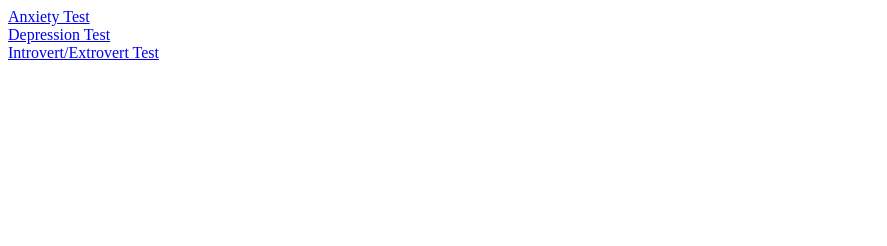
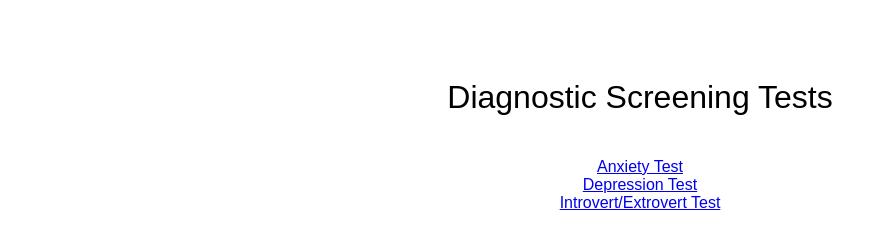
Before and after one commit to 43-MuGamma/DiagnosticScreeningTests, a plain HTML site: page src/index.html in a window 1280 px wide. Shown: the whole page, without its empty margins (0-887 px from the left). Drawn offline with Linux system fonts and the light colour scheme.

Commit message:
Added basic css file for the index page

```diff
--- a/src/index.html
+++ b/src/index.html
@@ -1,12 +1,20 @@
 <!DOCTYPE html>
 <html lang="en">
   <head>
+    <meta charset="UTF-8">
+    <title>Diagnostic Screening Tests</title>
+    <link rel="stylesheet" href="styles.css">
   </head>
   <body>
-    <a href="Anxiety_Test.html">Anxiety Test</a>
-    <br>
-    <a href="Depression_Test.html">Depression Test</a>
-    <br>
-    <a href="Introvert_Extrovert_Test.html">Introvert/Extrovert Test</a>
+    <div id="titletext">
+      <h1>Diagnostic Screening Tests</h1>
+    </div>
+    <div id="testlinks">
+      <a href="Anxiety_Test.html">Anxiety Test</a>
+      <br>
+      <a href="Depression_Test.html">Depression Test</a>
+      <br>
+      <a href="Introvert_Extrovert_Test.html">Introvert/Extrovert Test</a>
+    </div>
   </body>
 </html>
--- /dev/null
+++ b/src/styles.css
@@ -0,0 +1,15 @@
+h1 {
+  font-weight:normal;
+}
+
+#titletext {
+  text-align: center;
+  font-family: sans-serif;
+  padding-top:50px;
+}
+
+#testlinks {
+  text-align:center;
+  font-family: sans-serif;
+  padding-top:20px;
+}
```
